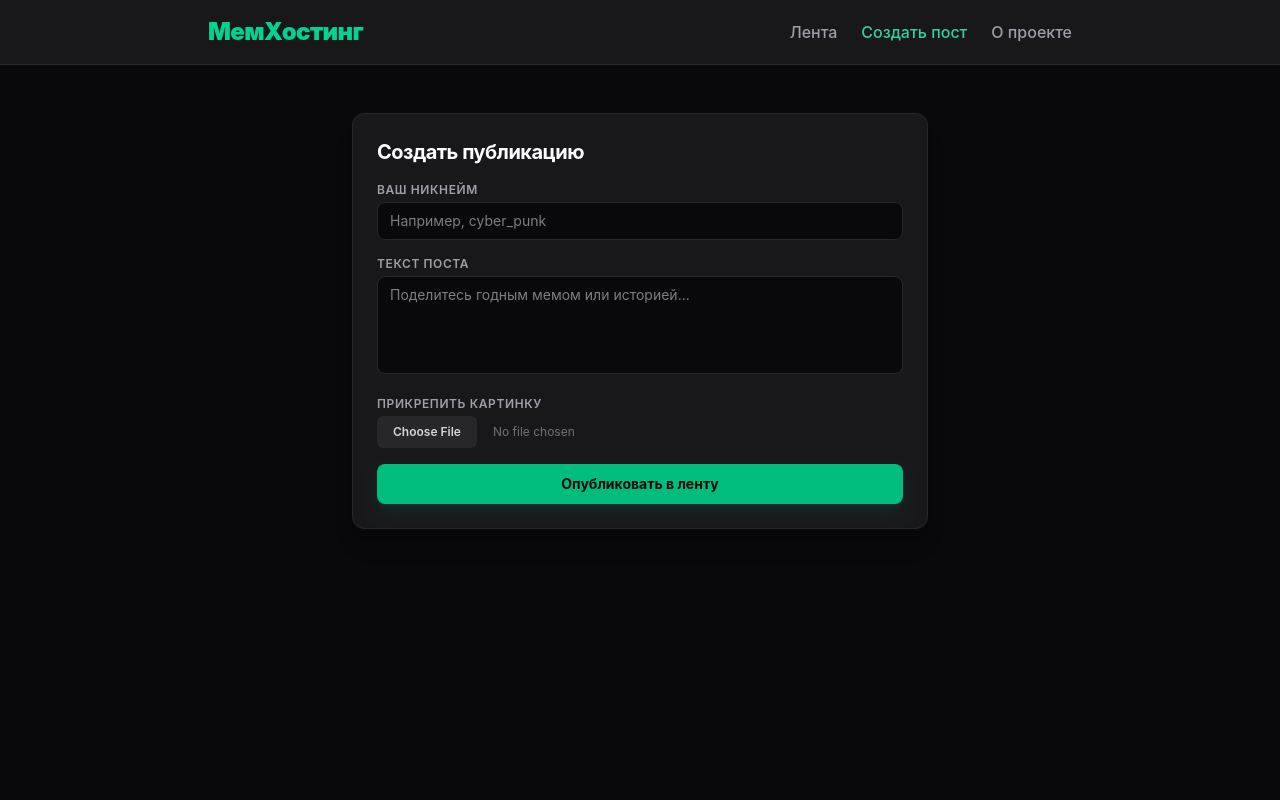
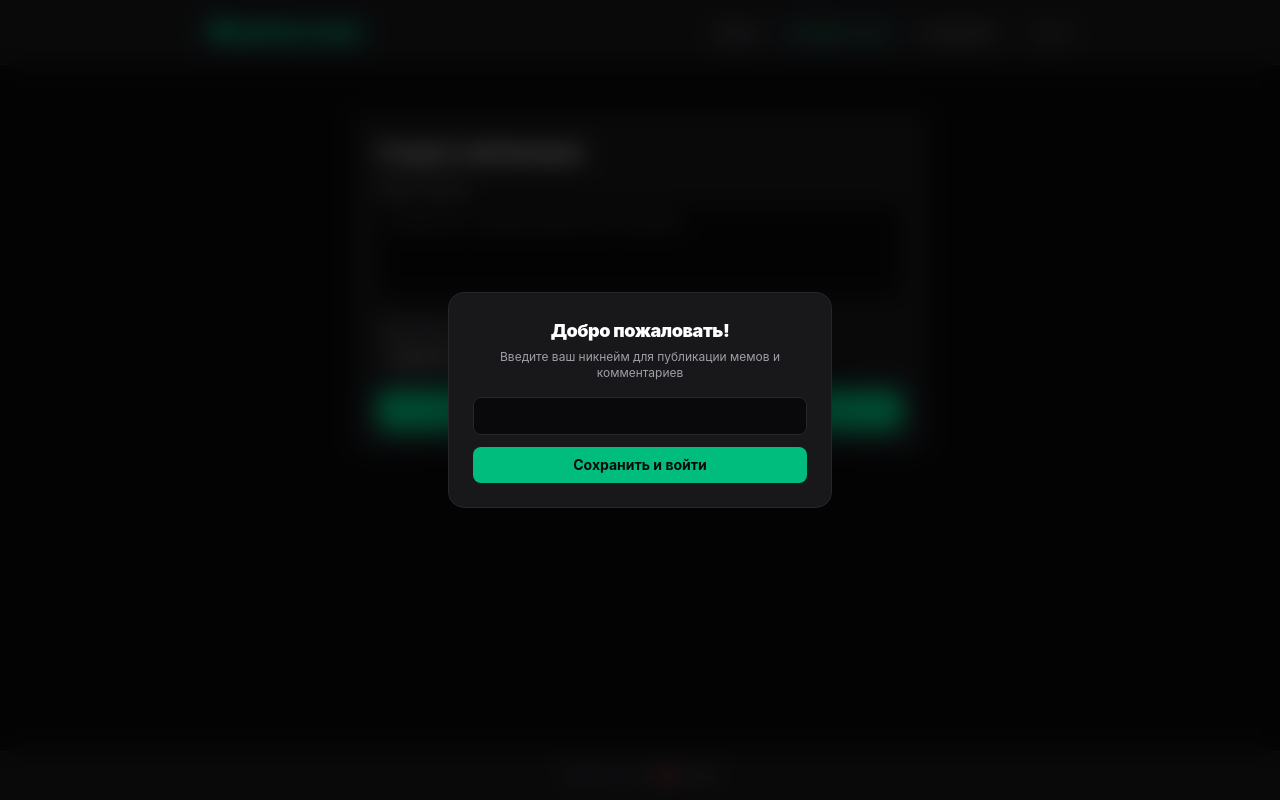
Before and after one commit to ImTurbik/media-share-platform, a Vue app in the folder frontend/: page /create in a window 1280 px wide. Built offline with nearby package versions, Linux system fonts and the light colour scheme.

Commit message:
feat: add localStorage nickname auth and change nickname button in nav

```diff
--- a/frontend/index.html
+++ b/frontend/index.html
@@ -4,7 +4,7 @@
     <meta charset="UTF-8">
     <link rel="icon" href="/favicon.ico">
     <meta name="viewport" content="width=device-width, initial-scale=1.0">
-    <title>Vite App</title>
+    <title>MemeHosting</title>
   </head>
   <body>
     <div id="app"></div>
--- a/frontend/src/App.vue
+++ b/frontend/src/App.vue
@@ -1,9 +1,40 @@
 <script setup>
-  import { RouterView, RouterLink } from 'vue-router';
+import { RouterView, RouterLink } from 'vue-router';
+import { ref, onMounted, provide } from 'vue';
+
+const userNickname = ref('');
+const showModal = ref(false);
+const inputNickname = ref('');
+
+onMounted(() => {
+  const savedNickname = localStorage.getItem('user_nickname')
+  if (savedNickname) {
+    userNickname.value = savedNickname
+  } else {
+    showModal.value = true
+  }
+})
+
+const saveNickname = () => {
+  if (inputNickname.value.trim()) {
+    const cleanNick = inputNickname.value.trim()
+    localStorage.setItem('user_nickname', cleanNick)
+    userNickname.value = cleanNick
+    showModal.value = false
+  }
+}
+
+provide('userNickname', userNickname)
+
+const changeNickname = () => {
+  inputNickname.value = userNickname.value
+  showModal.value = true
+}
+
 </script>
 
 <template>
-  <div class="min-h-screen bg-zinc-950 text-zinc-100 font-sans">
+  <div class="flex flex-col min-h-screen bg-zinc-950 text-zinc-100 font-sans">
 
     <header class="bg-zinc-900 border-b border-zinc-800 py-4 sticky top-0 z-50">
       <div class="max-w-4xl mx-auto px-4 flex justify-between items-center">
@@ -20,13 +51,63 @@
           <RouterLink to="/about" class="nav-link text-zinc-400 hover:text-emerald-400 font-medium transition-colors">
             О проекте
           </RouterLink>
+
+          <!-- КНОПКА СМЕНЫ НИКА -->
+          <button
+            @click="changeNickname"
+            class="flex items-center gap-1.5 pl-4 border-l border-zinc-800 text-zinc-400 hover:text-emerald-400 font-medium transition-colors text-sm cursor-pointer"
+          >
+            <span>@{{ userNickname }}</span>
+            <span class="text-xs opacity-60">✏️</span>
+          </button>
+
         </nav>
       </div>
     </header>
 
-    <main class="max-w-2xl mx-auto px-4 py-8">
+    <main class="grow max-w-2xl mx-auto w-full px-4 py-8">
       <RouterView />
     </main>
+
+
+    <!-- МОДАЛЬНОЕ ОКНО ВВОДА НИКА -->
+    <div v-if="showModal" class="fixed inset-0 z-100 flex items-center justify-center bg-black/60 backdrop-blur-md p-4">
+      <div class="bg-zinc-900 border border-zinc-800 rounded-2xl p-6 max-w-sm w-full shadow-2xl space-y-4">
+        <div class="text-center">
+          <h3 class="text-lg font-black text-white tracking-tight">Добро пожаловать!</h3>
+          <p class="text-xs text-zinc-400 mt-1">Введите ваш никнейм для публикации мемов и комментариев</p>
+        </div>
+
+        <form @submit.prevent="saveNickname" class="space-y-3">
+          <input
+            v-model="inputNickname"
+            type="text"
+            required
+            class="w-full bg-zinc-950 border border-zinc-800 rounded-lg px-3 py-2 text-sm focus:outline-none focus:border-emerald-500 text-zinc-100 transition-colors text-center font-semibold"
+          />
+          <button
+            type="submit"
+            class="w-full bg-emerald-500 hover:bg-emerald-600 text-zinc-950 font-bold py-2 rounded-lg text-sm transition-colors cursor-pointer"
+          >
+            Сохранить и войти
+          </button>
+        </form>
+      </div>
+    </div>
+
+
+    <footer class="bg-zinc-900 border-t border-zinc-800 py-4 mt-auto">
+      <div class="max-w-4xl mx-auto px-4 text-center text-xs text-zinc-500 font-medium tracking-wide">
+        Made with love ❤️ by
+        <a
+          href="https://github.com/ImTurbik"
+          target="_blank"
+          class="text-zinc-400 hover:text-emerald-400 decoration-zinc-700 hover:decoration-emerald-400 transition-all"
+        >
+          Me
+        </a>
+      </div>
+    </footer>
 
   </div>
 </template>
--- a/frontend/src/views/CreateView.vue
+++ b/frontend/src/views/CreateView.vue
@@ -1,7 +1,7 @@
 <script setup>
-import { ref } from 'vue'
+import { ref, inject } from 'vue'
 
-const authorName = ref('')
+const authorName = inject('userNickname')
 const content = ref('')
 const selectedFile = ref(null)
 
@@ -23,17 +23,6 @@ const handlePublish = () => {
       <h2 class="text-xl font-bold text-white mb-4 tracking-tight">Создать публикацию</h2>
 
       <form @submit.prevent="handlePublish" class="space-y-4">
-        <div>
-          <label class="block text-xs font-semibold text-zinc-400 uppercase tracking-wider mb-1">Ваш никнейм</label>
-          <input
-            v-model="authorName"
-            type="text"
-            required
-            placeholder="Например, cyber_punk"
-            class="w-full bg-zinc-950 border border-zinc-800 rounded-lg px-3 py-2 text-sm focus:outline-none focus:border-emerald-500 text-zinc-100 transition-colors"
-          />
-        </div>
-
         <div>
           <label class="block text-xs font-semibold text-zinc-400 uppercase tracking-wider mb-1">Текст поста</label>
           <textarea
--- a/frontend/src/views/HomeView.vue
+++ b/frontend/src/views/HomeView.vue
@@ -6,15 +6,15 @@ const posts = ref([
     id: 1,
     author_name: "author1",
     content: "Осторожно! Здесь бывает экстремистский юмор...",
-    image_path: "https://cdn.discordapp.com/attachments/833789145260359691/1522591228686766251/image.png?ex=6a490715&is=6a47b595&hm=febb585a7e96ac210d43f02fd26662c3fb179b865b0a5d920ca04a513b3b8a09&",
+    image_path: "https://cdn.discordapp.com/attachments/833789145260359691/1522591228686766251/image.png?ex=6a4baa15&is=6a4a5895&hm=c79342ac400cefe28acf07cc612c36f95799bc7e04544a3c9ca68177feb33ca3&",
     likes_count: 228,
     created_at: "15 минут назад"
   },
   {
     id: 2,
     author_name: "author2",
-    content: "<Пустой пост>",
-    image_path: null,
+    content: null,
+    image_path: "https://cdn.discordapp.com/attachments/833789145260359691/1522591254221950976/image.png?ex=6a4baa1b&is=6a4a589b&hm=1561d380179e1f5fbdddf5114f452669b25039913614fc59c710d4c8a7ba09df&",
     likes_count: 123,
     created_at: "2 часа назад"
   }
```
Also changed, not shown: 1 other file (tests, documents, lock files or other folders).
